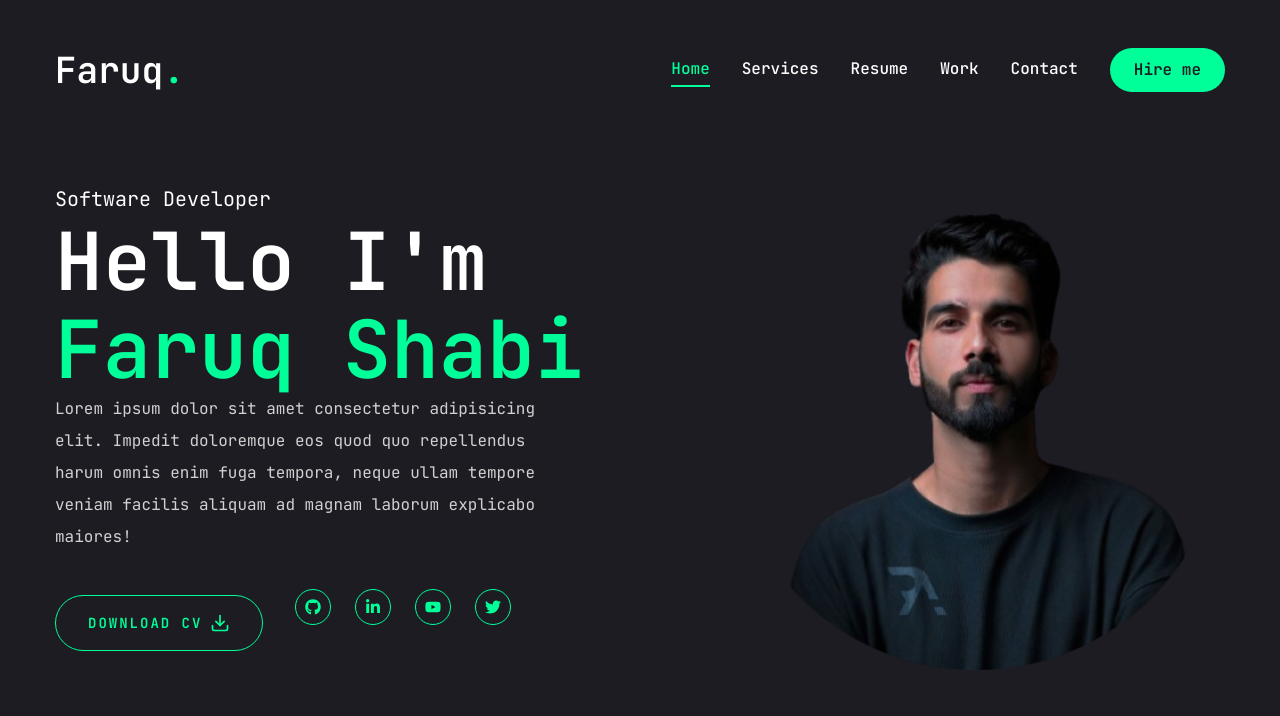
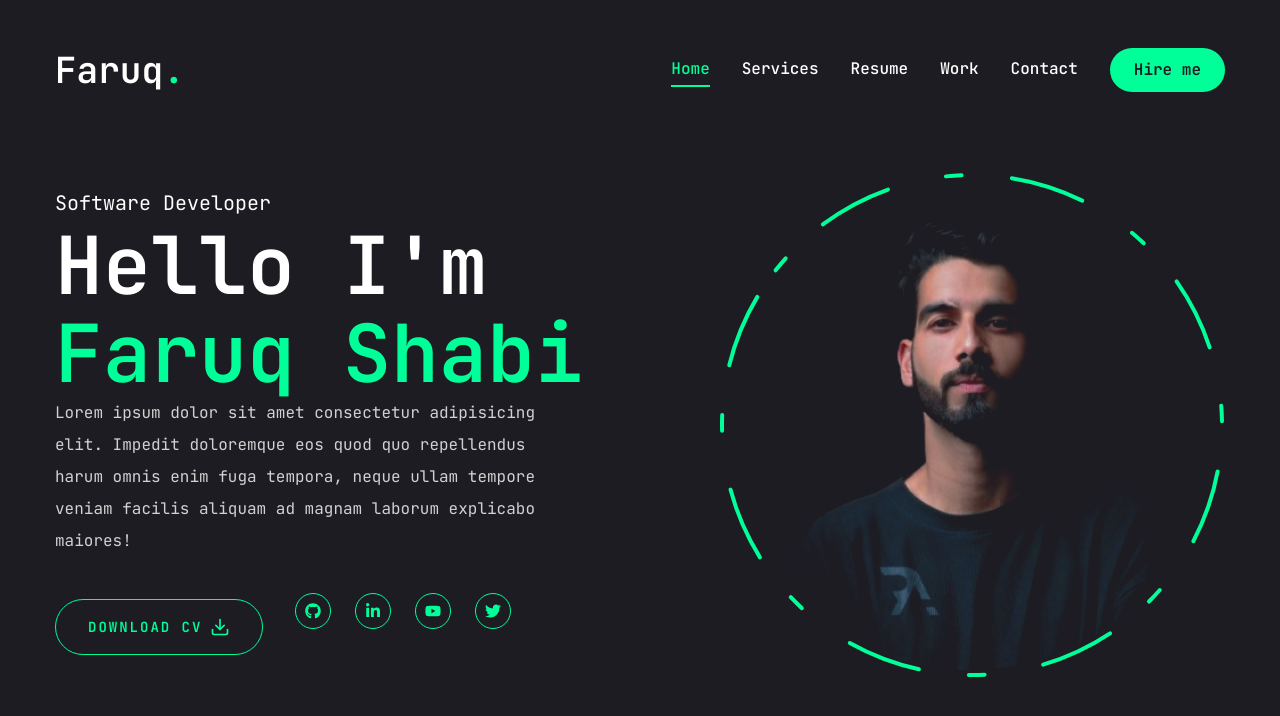
Before and after one commit to silencio260/nextjs_porfolio, a Next.js app: page / in a window 1280 px wide. Shown: the top 716 px of the page. Built offline with nearby package versions, Linux system fonts and the light colour scheme.

Commit message:
Implement Photo component/section in porfolio

```diff
--- a/app/page.js
+++ b/app/page.js
@@ -10,7 +10,7 @@
       <div className="container mx-auto h-full">
         <div className="flex flex-col xl:flex-row items-center justify-between xl:pt-8 xl:pb-24">
           {/* text */}
-          <div className="text-center xl:text-left">
+          <div className="text-center xl:text-left order-2 xl:order-none">
             <span className="text-xl">
               Software Developer
             </span>
@@ -32,7 +32,7 @@
             </div>
           </div>
           {/* photo */}
-          <div>
+          <div className='order-1 xl:order-none mb-8 xl:mb-0'>
             <Photo />
           </div>
         </div>
--- a/components/Photo.jsx
+++ b/components/Photo.jsx
@@ -6,6 +6,7 @@
 const Photo = () => {
 	return (
 		<div className='w-full h-full relative'>
+			{/* Image */}
 			<motion.div
 				initial={{ opacity: 0 }}
 				animate={{
@@ -18,7 +19,7 @@
 						opacity: 1,
 						transition: { delay: 2.4, duration: 0.4, ease: "easeInOut" },
 					}}>
-					<div className='w-[298px] h-[298px] xl:w-[498px] xl:h-[498px] mis-blend-lighten'>
+					<div className='w-[298px] h-[298px] xl:w-[498px] xl:h-[498px] mix-blend-lighten absolute'>
 						<Image
 							src='/assets/photo.png'
 							priority
@@ -30,6 +31,33 @@
 					</div>
 				</motion.div>
 			</motion.div>
+
+			{/* circle */}
+			<motion.svg
+				className='-[300px] xl:w-[506px] h-[300px] xl:h-[506px]'
+				fill='transparent'
+				viewBox='0 0 506 506'
+				xmlns='http://www.w3.org/2000/svg'>
+				<motion.circle
+					cx='253'
+					cy='253'
+					r='250'
+					stroke='#00ff99'
+					strokeWidth='4'
+					strokeLinecap='round'
+					strokeLinejoin='round'
+					initial={{ strokeDasharry: "24 10 0 0" }}
+					animate={{
+						strokeDasharray: ["15 120 25 25", "16 25 92 72", "4 250 22 22"],
+						rotate: [120, 360],
+					}}
+					transition={{
+						duration: 20,
+						repeat: Infinity,
+						repeatType: "reverse",
+					}}
+				/>
+			</motion.svg>
 		</div>
 	);
 };
```
